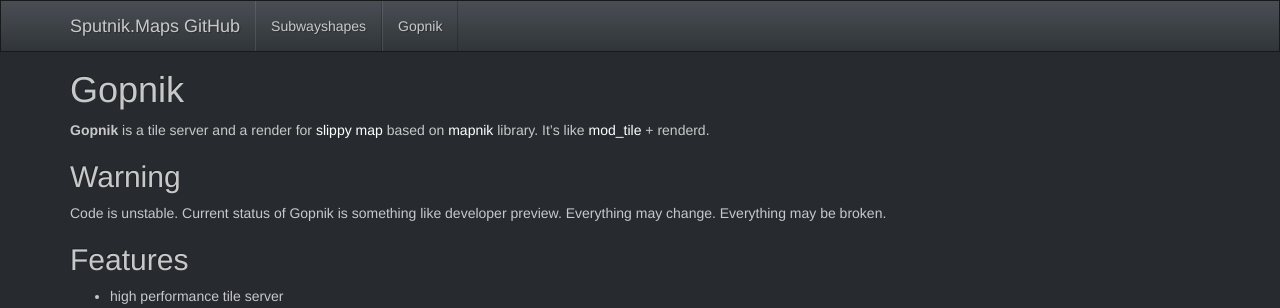
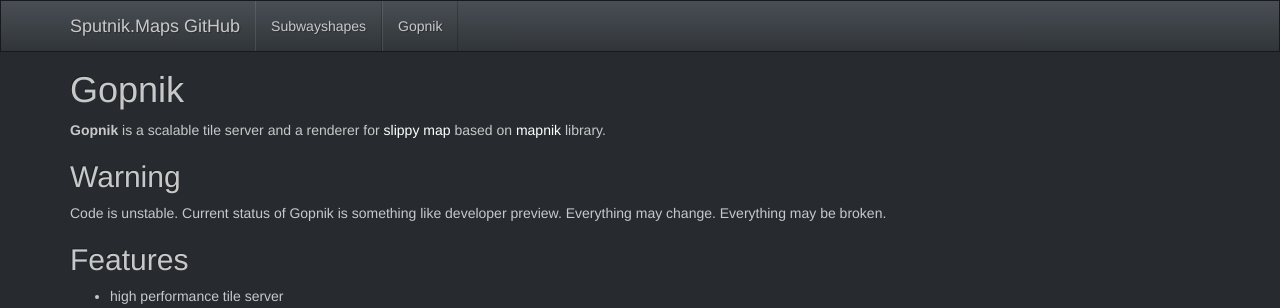
Before and after one commit to sputnik-maps/sputnik-maps.github.io, a Jekyll site: the page built from gopnik/index.md, in a window 1280 px wide and 943 px high. Shown: the top 308 px of the window. Built offline with Jekyll 4.4.1, drawn with Linux system fonts in a browser that asks for light colours; Markdown is read by kramdown in place of the engine named in the settings.

Commit message:
small change in gopnik/index.md

```diff
--- a/gopnik/index.md
+++ b/gopnik/index.md
@@ -6,8 +6,7 @@ group: projects
 
 # Gopnik
 
-**Gopnik** is a tile server and a render for [slippy map](http://wiki.openstreetmap.org/wiki/Slippy_map) based on [mapnik](http://mapnik.org/) library.
-It's like [mod_tile](http://wiki.openstreetmap.org/wiki/Mod_tile) + renderd.
+**Gopnik** is a scalable tile server and a renderer for [slippy map](http://wiki.openstreetmap.org/wiki/Slippy_map) based on [mapnik](http://mapnik.org/) library.
 
 ## Warning
 Code is unstable. Current status of Gopnik is something like developer preview. Everything may change. Everything may be broken.
```
